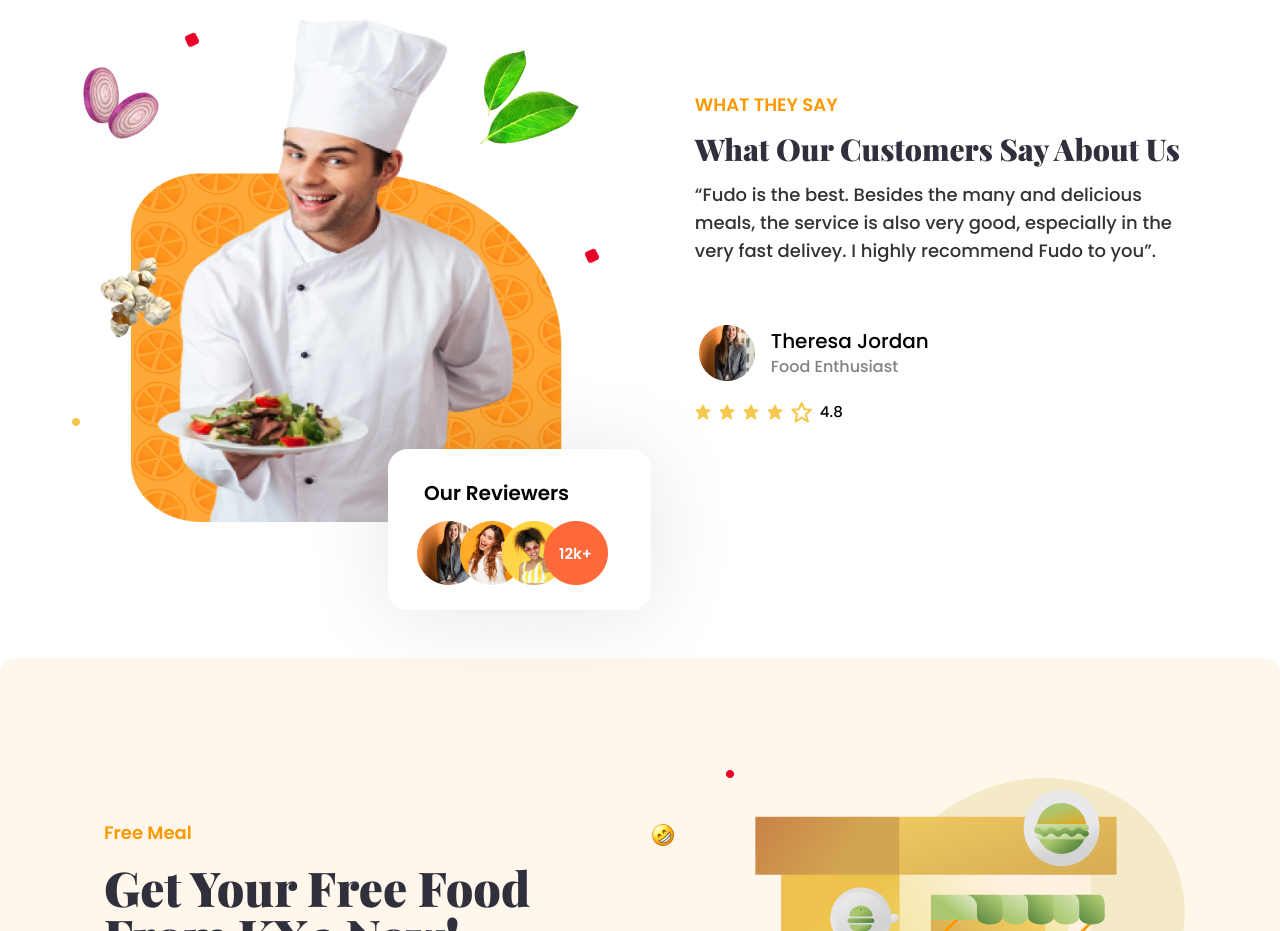
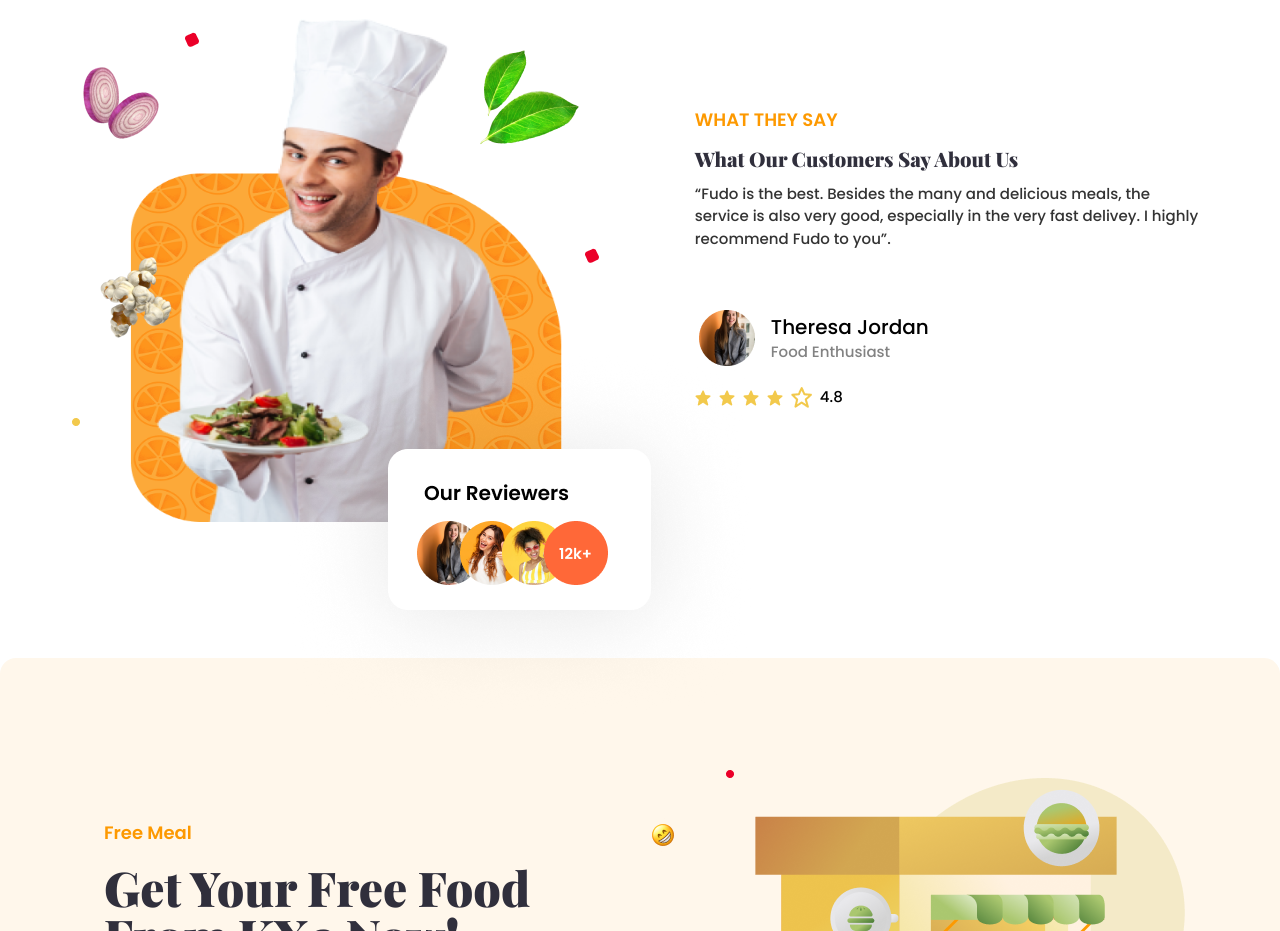
Before and after one commit to codeDevil-op/KxFoods, a React (Vite) app: page / in a window 1280 px wide. Shown: the part 2260-3191 px from the top of the page. Built offline with nearby package versions, Linux system fonts and the light colour scheme; a web font is replaced by a local one.

Commit message:
hey user

```diff
--- a/src/components/serve/Serve.jsx
+++ b/src/components/serve/Serve.jsx
@@ -37,17 +37,17 @@ const Serve = () => {
         <div className='max-w-full lg:w-1/2 max-lg:mt-32 p-10'>
         <div className='mb-14 space-y-3'>
             <h2 className='text-lg font-semibold text-primary'>WHAT THEY SAY</h2>
-            <h1 className='text-3xl sm:5xl leading-[1.25] text-para font-secondary font-black'>What Our Customers
+            <h1 className='text-xl sm:5xl leading-[1.25] text-para font-secondary font-black'>What Our Customers
             Say About Us</h1>
-            <p className='text-lg sm:xl text-[#333333] font-medium'>“Fudo is the best. Besides the many and delicious meals, the service is also very good, especially in the very  fast delivey. I highly recommend Fudo  to you”.</p>
+            <p className='text-[15px] sm:xl text-[#333333] font-medium'>“Fudo is the best. Besides the many and delicious meals, the service is also very good, especially in the very  fast delivey. I highly recommend Fudo  to you”.</p>
         </div>
         <div className='flex items-center space-x-3'>
             <div>
                 <img src={p1} alt="" />
             </div>
             <div>
-                <p className='text-lg sm:text-xl text-black font-medium'>Theresa Jordan</p>
-                <p className='text-[#828282] font-medium'>Food Enthusiast</p>
+                <p className='text-[15px] sm:text-xl text-black font-medium'>Theresa Jordan</p>
+                <p className='text-[#828282] font-medium text-[15px]'>Food Enthusiast</p>
             </div>
 
         </div>
```
